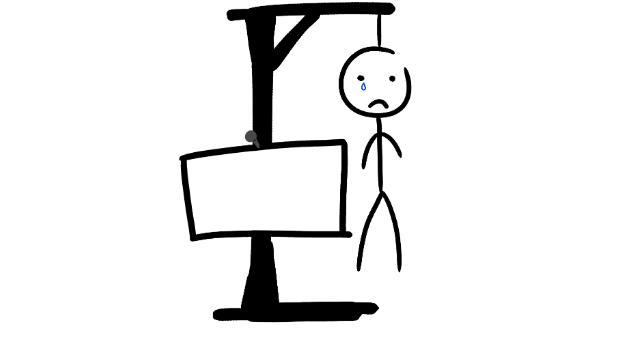
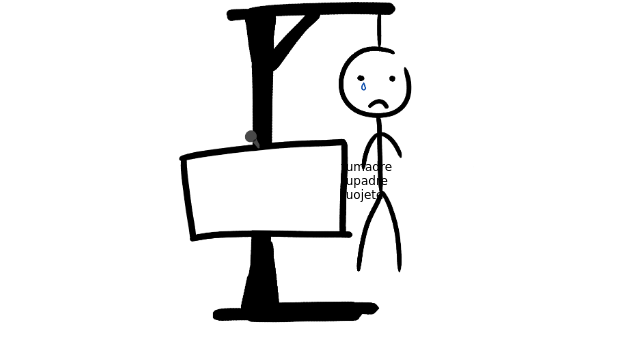
Before and after one commit to SrGuille/Servidor-de-juegos, a Django app: page /servidor/hangman_host/ in a window 1280 px wide. Shown: the part 90-441 px from the top of the page, without its empty margins (319-959 px from the left). Run offline with Django 4.2, Linux system fonts and the light colour scheme.

Commit message:
Nuevo metodo para mostrar frase del ahorcado

```diff
--- a/servidor/static/css/style.css
+++ b/servidor/static/css/style.css
@@ -250,6 +250,17 @@ body {
     top: 45px;
     left: 3px;
     z-index: 2;
+}
+
+#ahorcados{
+    width: 30px;
+    height: auto;
+    position: absolute;
+    top: 250px;
+    left: 660px;
+    z-index: 3;
+    font-family: 'Lobster', cursive;
+    font-size: 12px;
 }
 
 /* --- Roulette indicator image --- */
--- a/servidor/templates/hangman_host.html
+++ b/servidor/templates/hangman_host.html
@@ -9,6 +9,7 @@
 <body>
     <row>
         <img id="ahorcado" src="{% static 'img/ahorcado/ahorcado00.png' %}"/>
+        <label id="ahorcados">tumadre<br>tupadre<br>tuojete</label>
     </row>
     <row>
         <div id="palabra-ahorcado">
```
Also changed, not shown: servidor/static/js/hangman_board.js (added, +15 -0 lines).
